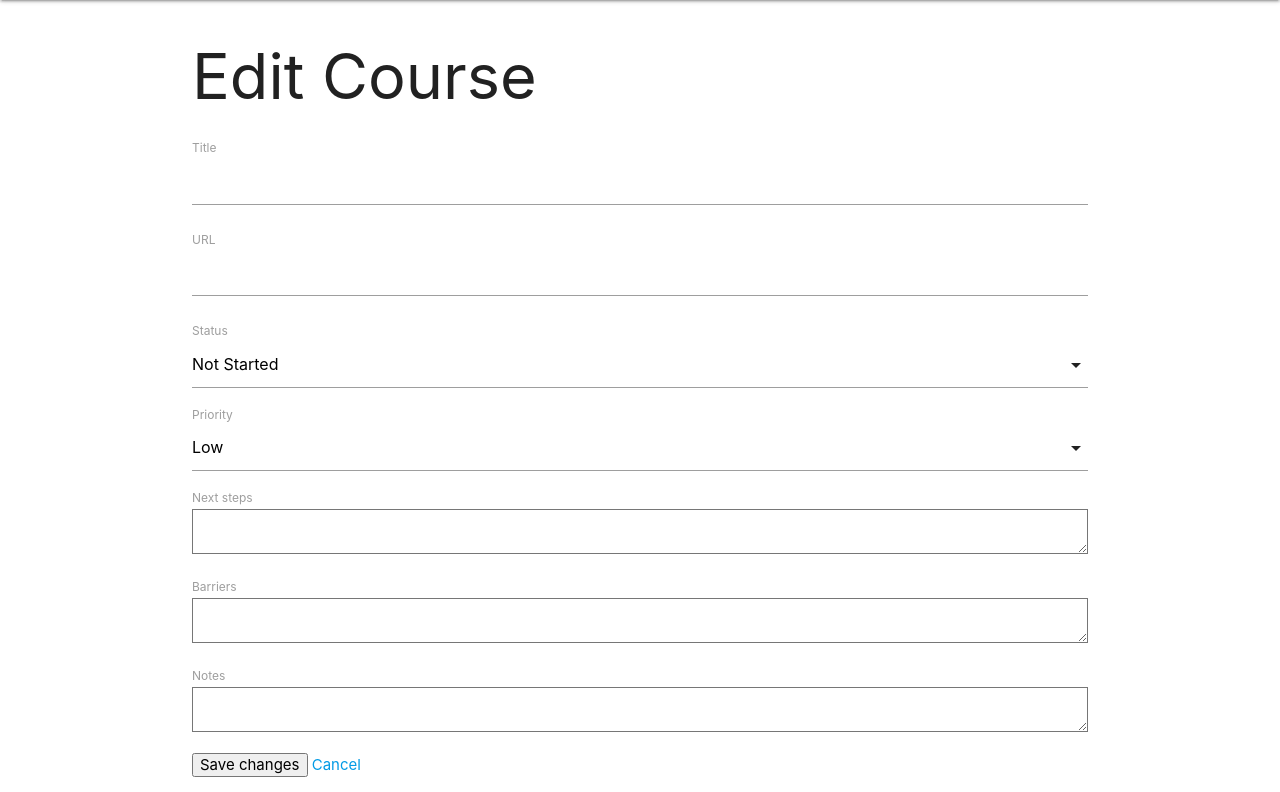
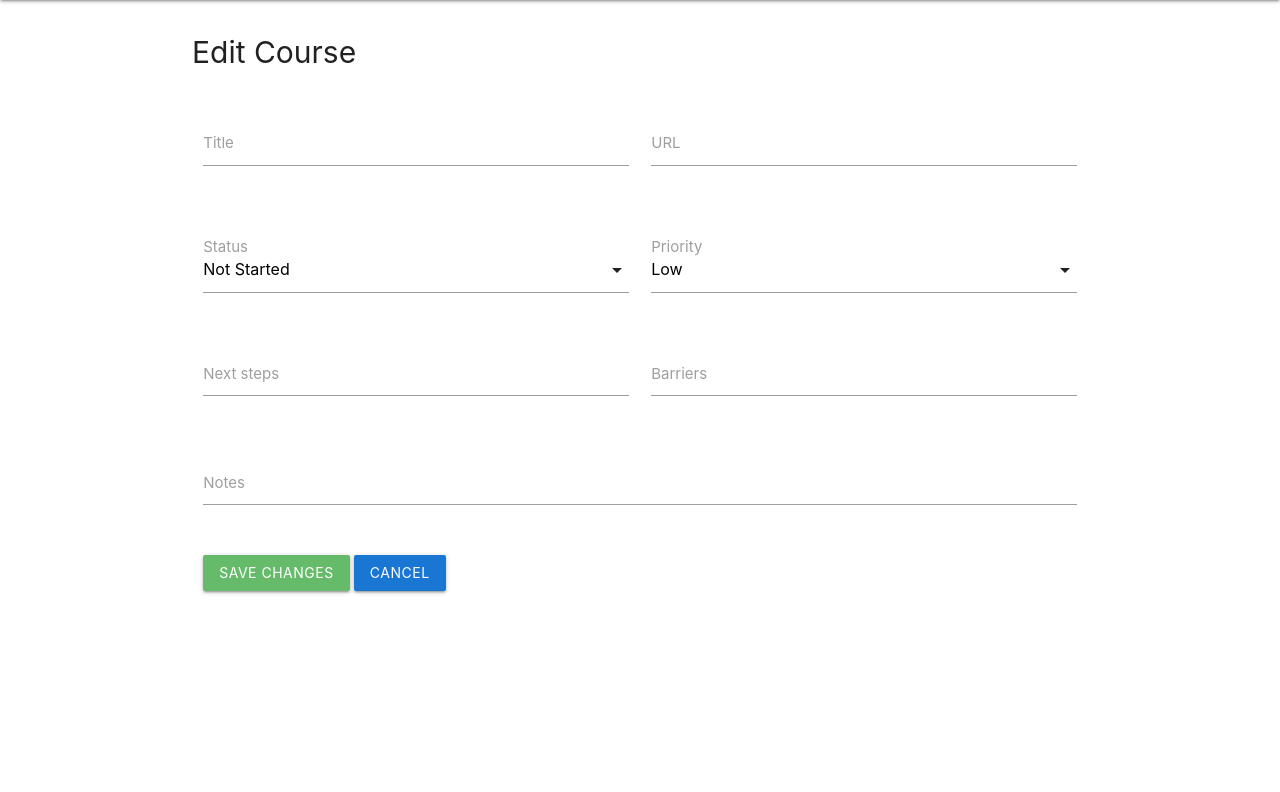
Before and after one commit to hckmd/finish-it-edpf-5023, a Flask app: template app/courses/templates/edit_course.html in a window 1280 px wide. Shown: the part 64-856 px from the top of the page. After the commit the page ends 658 px from the top, so only its background shows below. Run offline with Flask 2, Linux system fonts and the light colour scheme; the template is opened without the code that fills it: values that come from a table or form of the project are taken from there, others are empty.

Commit message:
Changes edit_course view to use materialize styles

```diff
--- a/app/courses/templates/edit_course.html
+++ b/app/courses/templates/edit_course.html
@@ -1,63 +1,50 @@
+{% from 'materialize_macros.html' import materialize_text_input, materialize_textarea %}
+
 {% extends "base.html" %}
 
 {% block content %}
-<h1>Edit Course</h1>
+<p class="page-heading">Edit Course</p>
+<div class="row">
+    <div class="col s12">
         <form action="" method="post"  novalidate>
-
             {{ form.hidden_tag() }}
-    <p>
-        {{ form.title.label }}</br>
-        {{ form.title(size=100) }}
-        {% for error in form.title.errors %}
-        <span style="color: red;">[{{ error }}]</span>
-        {% endfor %}
-    </p>
-    <p>
-        {{ form.url.label }}</br>
-        {{ form.url(size=100) }}
-        {% for error in form.url.errors %}
-        <span style="color: red;">[{{ error }}]</span>
-        {% endfor %}
-    </p>
-    <p>
+            <div class="row">
+                <div class="input-field col s6">
+                    {{  materialize_text_input(form.title) }}
+                </div>
+                <div class="input-field col s6">
+                    {{  materialize_text_input(form.url) }}
+                </div>
+            </div>
+            <div class="row">
+                <div class="input-field col s6">
                     {{ form.status.label }}</br>
                     {{ form.status() }}
-        {% for error in form.status.errors %}
-        <span style="color: red;">[{{ error }}]</span>
-        {% endfor %}
-    </p>
-    <p>
+                </div>
+                <div class="input-field col s6">
                     {{ form.priority.label }}</br>
                     {{ form.priority() }}
-        {% for error in form.priority.errors %}
-        <span style="color: red;">[{{ error }}]</span>
-        {% endfor %}
-    </p>
-    <p>
-        {{ form.next_steps.label }}</br>
-        {{ form.next_steps() }}
-        {% for error in form.next_steps.errors %}
-        <span style="color: red;">[{{ error }}]</span>
-        {% endfor %}
-    </p>
-    <p>
-        {{ form.barriers.label }}</br>
-        {{ form.barriers() }}
-        {% for error in form.barriers.errors %}
-        <span style="color: red;">[{{ error }}]</span>
-        {% endfor %}
-    </p>
-    <p>
-        {{ form.notes.label }}</br>
-        {{ form.notes() }}
-        {% for error in form.notes.errors %}
-        <span style="color: red;">[{{ error }}]</span>
-        {% endfor %}
-    </p>
-    <p>
-        {{ form.submit }}
-        <a href="{{ url_for('courses.view', id = course_id )}}">Cancel</a>
-    </p>
+                </div>
+            </div>
+            <div class="row">
+                <div class="input-field col s6">
+                    {{ materialize_textarea(form.next_steps) }}
+                </div>
+                <div class="input-field col s6">
+                    {{ materialize_textarea(form.barriers) }}
+                </div>
+            </div>
+            <div class="row">
+                <div class="input-field col s12">
+                    {{ materialize_textarea(form.notes) }}
+                </div>
+            </div>
+            <button class="waves-effect waves-light btn green lighten-1" type="submit">Save changes</button>
+            <a class="waves-effect waves-light btn blue darken-2" href="{{ url_for('courses.view', id = course_id )}}">
+                Cancel
+            </a>
         </form>
+    </div>
+</div>
 
 {% endblock %}
```
Lines whose indentation alone changed are shown as unchanged.
